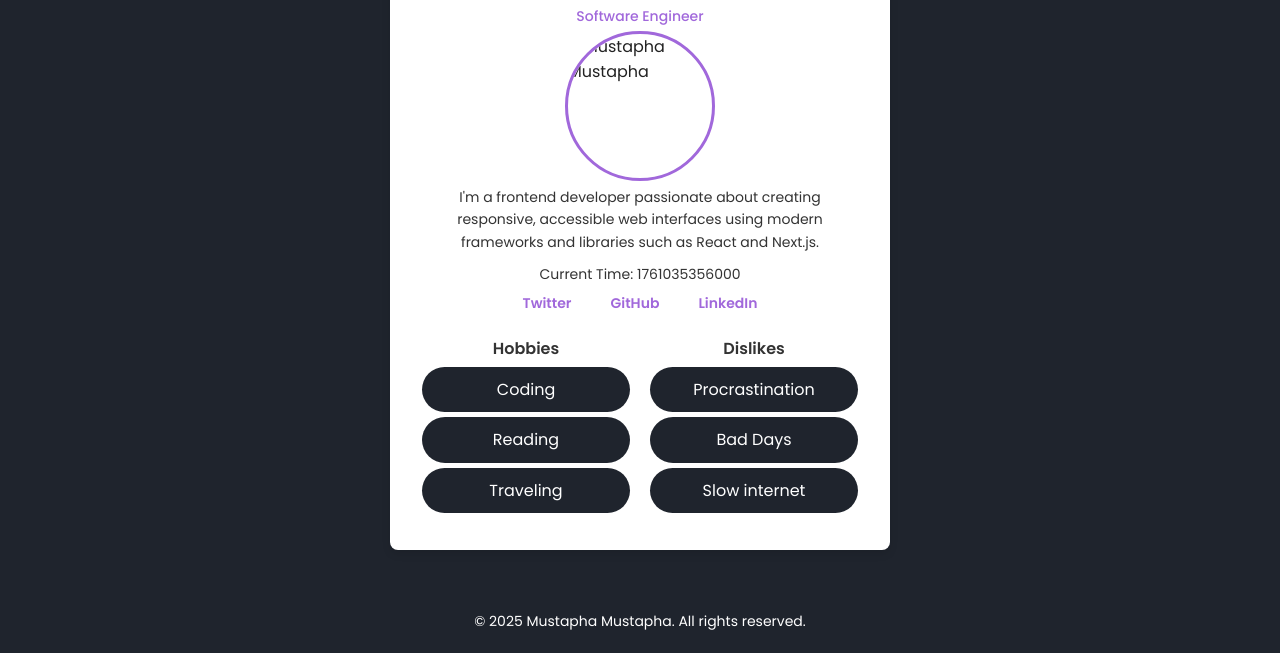
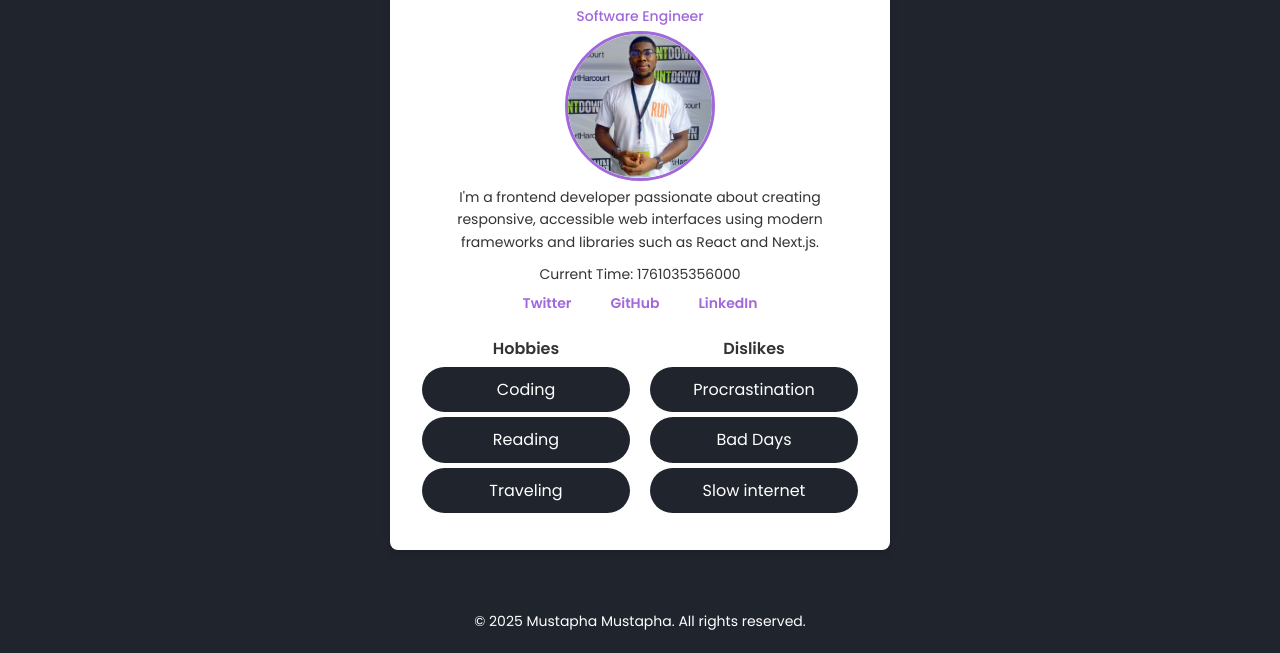
Before and after one commit to Mustaphamexy/profile-card-hng, a plain HTML site: page index.html in a window 1280 px wide. Shown: the part 179-832 px from the top of the page. Drawn offline with Linux system fonts and the light colour scheme; the site is published under a folder, as on GitHub Pages, so addresses that start at the root find nothing.

Commit message:
New commit

```diff
--- a/index.html
+++ b/index.html
@@ -29,7 +29,7 @@
             </header>
 
             <figure>
-                <img src="/assets/Mustapha.jpg" alt="Mustapha Mustapha" data-testid="test-user-avatar">
+                <img src="./assets/Mustapha.jpg" alt="Mustapha Mustapha" data-testid="test-user-avatar">
             </figure>
 
             <p data-testid="test-user-bio">I'm a frontend developer passionate about creating responsive, accessible web interfaces using modern frameworks and libraries such as React and Next.js.</p>
```
